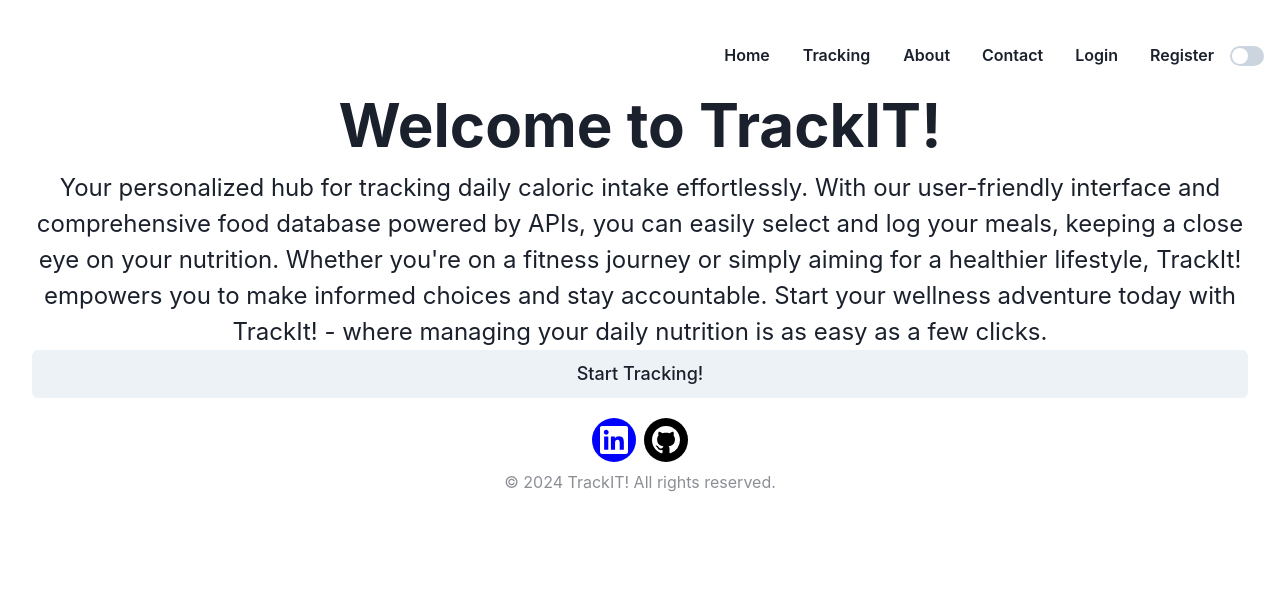
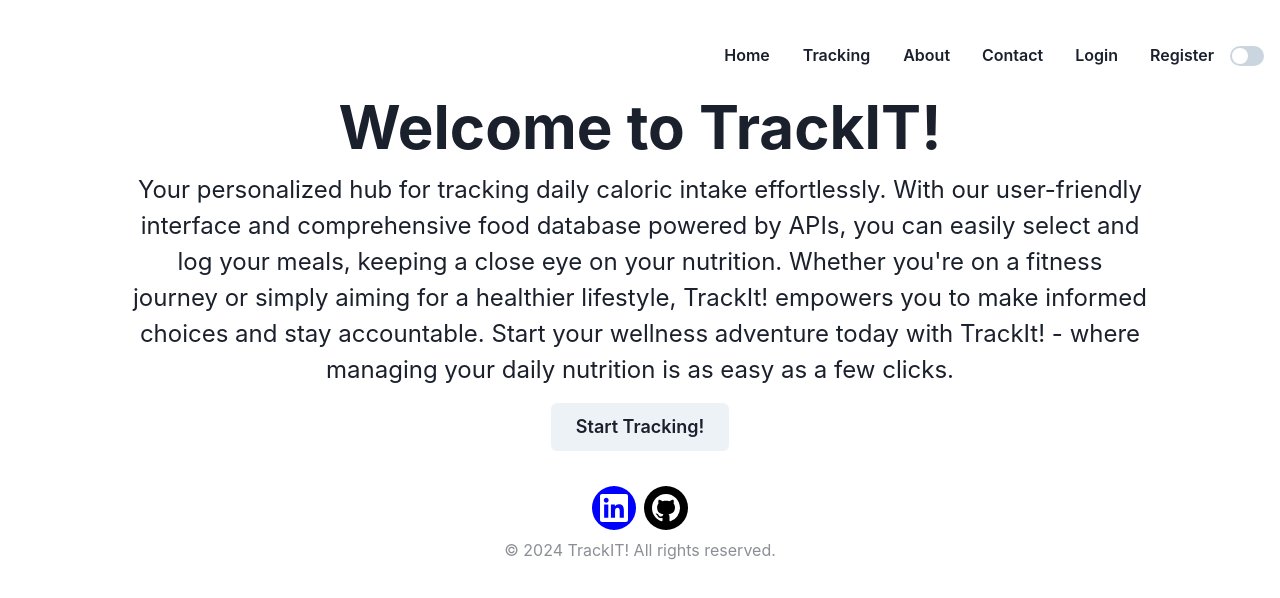
Before and after one commit to devanCodes/TrackIT, a React (Vite) app: page / in a window 1280 px wide. Shown: the top 598 px of the page. Built offline with nearby package versions, Linux system fonts and the light colour scheme.

Commit message:
Home Page text and button adjustments

```diff
--- a/src/pages/Home.jsx
+++ b/src/pages/Home.jsx
@@ -9,10 +9,10 @@ const Home = () => {
     <>
       <Flex height="100vh" direction="column">
         <Navbar />
-        <Text fontSize="6xl" fontWeight="bold" mt={12}>
+        <Text fontSize="6xl" fontWeight="bold" mt={50}>
           Welcome to TrackIT!
         </Text>
-        <Text fontSize="2xl">
+        <Text fontSize="2xl" mx={100}>
           Your personalized hub for tracking daily caloric intake effortlessly.
           With our user-friendly interface and comprehensive food database
           powered by APIs, you can easily select and log your meals, keeping a
@@ -22,9 +22,11 @@ const Home = () => {
           today with TrackIt! - where managing your daily nutrition is as easy
           as a few clicks.
         </Text>
-        <Button size="lg">
-          <Link to="/tracking">Start Tracking!</Link>
-        </Button>
+        <Link to="/tracking">
+          <Button size="lg" maxWidth={200} mx="auto" my={15}>
+            Start Tracking!
+          </Button>
+        </Link>
         <Footer />
       </Flex>
     </>
```
